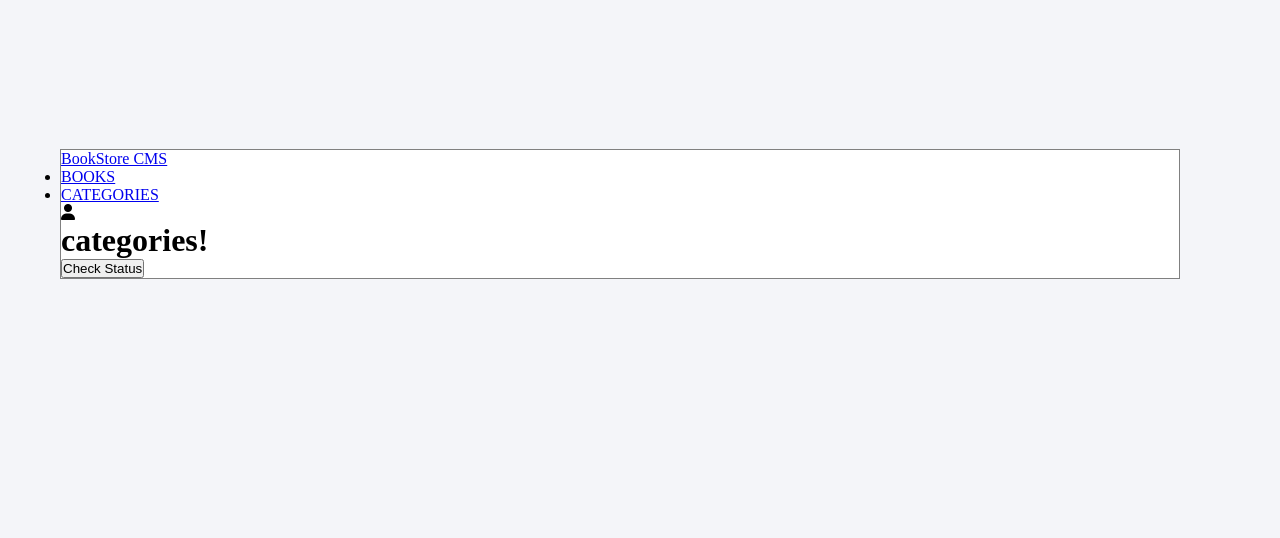
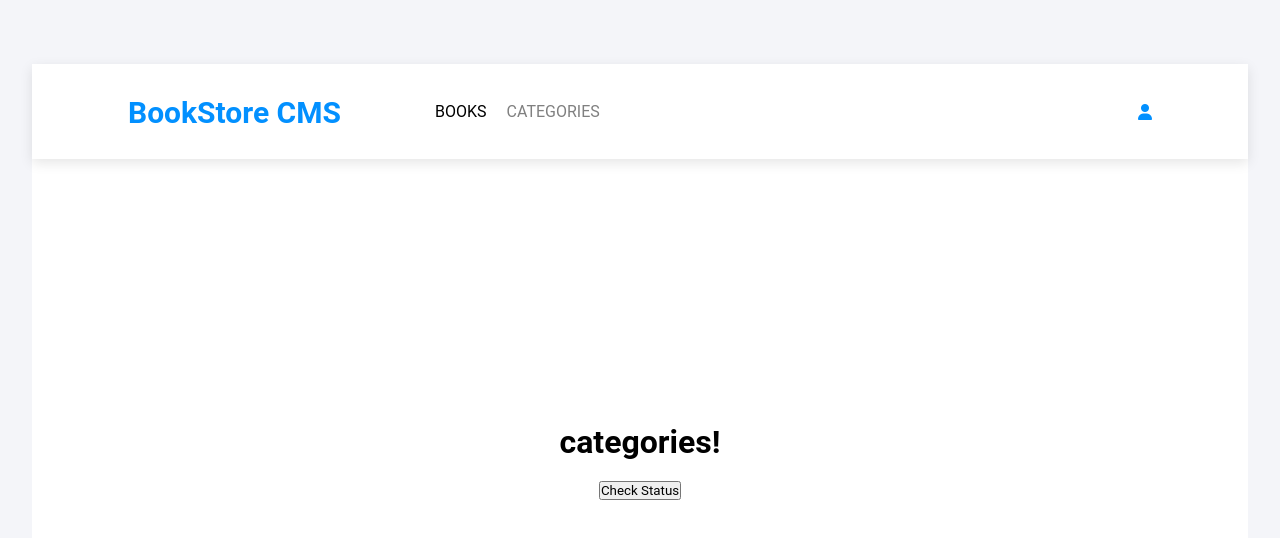
Before and after one commit to Ridwanullahi-code/bookstore-app, a React (Create React App) app: page /category in a window 1280 px wide. Shown: the top 538 px of the page. Built offline with nearby package versions, Linux system fonts and the light colour scheme.

Commit message:
complete styling

```diff
--- a/src/components/Book.js
+++ b/src/components/Book.js
@@ -17,16 +17,30 @@ function Book(props) {
   };
   return (
     <div className="book-container">
-      <div>
-        <p className='Suzanne-Collins'>{category}</p>
-        <h2>{title}</h2>
-        <p>{author}</p>
-        <Button
-          btnType="button"
-          classes="remove-btn"
-          value="remove"
-          click={handleRemove}
-        />
+      <div className="book-info">
+        <p className="category">{category}</p>
+        <h2 className="book">{title}</h2>
+        <p className="author">{author}</p>
+        <div className="button-container">
+          <Button
+            btnType="button"
+            classes="comment-btn btn"
+            value="comment"
+            click={null}
+          />
+          <Button
+            btnType="button"
+            classes="remove-btn btn"
+            value="remove"
+            click={handleRemove}
+          />
+          <Button
+            btnType="button"
+            classes="edit-btn btn"
+            value="Edit"
+            click={null}
+          />
+        </div>
       </div>
     </div>
   );
--- a/src/components/CreateBook.js
+++ b/src/components/CreateBook.js
@@ -26,22 +26,25 @@ function CreateBook() {
   };
 
   return (
-    <form onSubmit={handler}>
+    <form onSubmit={handler} className="add-section">
+      <h2 className="add-label">ADD NEW BOOK</h2>
+      <div className="form-input">
         <Input
-        classes="book"
+          classes="book input"
           name="title"
           holder="Enter Book Title"
           required
           change={onChange}
         />
         <Input
-        classes="book"
+          classes="author input"
           name="author"
           holder="Enter Author Name"
           required
           change={onChange}
         />
-      <input className="add-book" type="submit" value="Add Book" />
+        <input className="add-btn" type="submit" value="Add Book" />
+      </div>
     </form>
   );
 }
--- a/src/css/index.css
+++ b/src/css/index.css
@@ -1,108 +1,221 @@
-*{
+@import url("https://fonts.googleapis.com/css2?family=Montserrat:ital,wght@0,100;0,200;0,300;0,400;0,500;1,100;1,200;1,300;1,400&family=Roboto+Slab:wght@100;200;300;400&display=swap");
+
+* {
   padding: 0;
   margin: 0;
   box-sizing: border-box;
-}
-body{
-    width:100%;
-    height:100%;
-    background-color: #f4f5f9;
-    padding: 9.313em 3.75em 6.25em;
-
-}
-.App {
-    width: 70rem;
-    background-color:white;
-    border: 1px solid grey;
-}
-/* .nav-container{
-    padding: 9.313rem 3.75rem 7.688rem 6.25rem;
-} */
-/* .panel-bg {
-    width: 87.5rem;
-    height: 5.938rem;
-    margin: 0 0 2.375rem;
-    padding: 1.438rem 6.188rem 1.688rem 6.25rem;
-    background-color: #fff;
-}
-.Lesson-Panel {
-    width: 75rem;
-    height: 10.625rem;
-    margin: 0.938rem 0.063rem 2.5rem 0;
-    padding: 2rem 9.188rem 1.625rem 1.688rem;
-    border-radius: 4px;
-    border: solid 1px #e8e8e8;
-    background-color: #fff;
+  text-decoration: none;
+  list-style: none;
+  font-family:
+    "Roboto",
+    Arial,
+    Helvetica,
+    sans-serif;
 }
 
-.Suzanne-Collins {
-    width: 6.688rem;
-    height: 1.188rem;
-    margin: 0.25rem 0 0;
-    font-family: RobotoSlab;
-    font-size: 0.875rem;
-    font-weight: 300;
+body {
+  width: 100%;
+  height: 100%;
+  background-color: #f4f5f9;
+
+  /* padding: 9.313em 3.75em 6.25em;  */
+}
+
+.App {
+  width: 95vw;
+  height: 100vh;
+  background-color: white;
+  margin: 4em auto;
+  display: flex;
+  flex-direction: column;
+  gap: 40px;
+}
+
+.nav-container {
+  display: flex;
+  max-width: 95vw;
+  padding: 20px 6em;
+  justify-content: space-between;
+  align-items: center;
+  height: 5.938rem;
+  background-color: #fff;
+  box-shadow: rgba(0, 0, 0, 0.1) 0 4px 12px;
+}
+
+.nav-items {
+  display: flex;
+  align-items: center;
+  gap: 20px;
+}
+
+.navbar {
+  display: flex;
+  gap: 20px;
+}
+
+.user {
+  color: rgb(2, 144, 255);
+  cursor: pointer;
+}
+
+.web-logo {
+  width: 15rem;
+  height: 2.313rem;
+  margin: 0.375rem 2.938rem 0.125rem 0;
+  font-size: 1.875rem;
+  font-weight: bold;
   font-stretch: normal;
   font-style: normal;
   line-height: normal;
   letter-spacing: normal;
-    color: #4386bf;
+  color: rgb(2, 144, 255);
 }
-.Current-Chapter {
-    width: 7.875rem;
-    height: 1.125rem;
-    margin: 0.063rem 3.625rem 0 3.688rem;
-    opacity: 0.5;
-    font-family: RobotoSlab;
-    font-size: 0.813rem;
-    font-weight: 300;
-    font-stretch: normal;
-    font-style: normal;
-    line-height: normal;
-    letter-spacing: normal;
-    color: var(--black-two);
+
+.nav-link {
+  color: grey;
 }
-.shadow {
-    width: 85.063rem;
-    height: 63.313rem;
-    margin: 9.313rem 0 0 4.938rem;
-    padding: 10.563rem 8.688rem 20.625rem 1.313rem;
-    opacity: 0.2;
-    border-radius: 4px;
-    -webkit-filter: blur(50px);
-    filter: blur(50px);
-    background-color: #000;
+
+.nav-link.active {
+  color: black;
 }
-.chapter-no{
-    width: 5.625rem;
-    height: 1.313rem;
-    margin: 0.438rem 5.875rem 0.25rem 3.688rem;
-    font-family: RobotoSlab;
-    font-size: 1rem;
-    font-weight: 300;
-    font-stretch: normal;
-    font-style: normal;
-    line-height: normal;
-    letter-spacing: -0.4px;
-    color: var(--black-two);
+
+.nav-link:hover {
+  color: rgb(2, 144, 255);
 }
-.add-book {
-    width: 11.5rem;
-    height: 2.063rem;
-    margin: 0.75rem 0 0.563rem 3.688rem;
-    padding: 0.438rem 1.188rem 0.5rem 1.375rem;
-    border-radius: 3px;
-    background-color: var(--azure);
+
+.nav-link:active {
+  color: rgb(3, 31, 51);
 }
-.Title {
-    width: 4.75rem;
-    height: 1.188rem;
-    font-family: Montserrat;
-    font-size: 1rem;
-    font-weight: normal;
-    font-stretch: normal;
-    font-style: normal;
-    line-height: normal;
-    letter-spacing: -0.15px;
-    color: var(--very-light-pink);
-} */
+
+.Bookstore-CMS {
+  background-color: white;
+  height: 85vh;
+  width: 95vw;
+  display: flex;
+  gap: 20px;
+  flex-direction: column;
+  justify-content: space-between;
+}
+
+.inner-container {
+  width: 80vw;
+  display: flex;
+  margin: auto;
+  padding: 20px 100px 20px 15px;
+  align-items: center;
+  justify-content: space-between;
+  box-shadow: rgba(0, 0, 0, 0.1) 0 4px 12px;
+}
+
+.book-info {
+  display: flex;
+  justify-content: center;
+  flex-direction: column;
+  gap: 10px;
+}
+
+.author {
+  color: rgb(136, 173, 205);
+}
+
+.button-container {
+  display: flex;
+  gap: 20px;
+}
+
+.btn {
+  background-color: transparent;
+  color: rgb(136, 173, 205);
+  border: none;
+}
+
+.Oval-2 {
+  width: 4rem;
+  height: 4rem;
+  border-style: solid;
+  border-width: 6px;
+  border-radius: 4rem;
+  color: #307bbe;
+  border: solid 5px #307bbe;
+}
+
+.percentage-status {
+  display: flex;
+  align-items: center;
+  gap: 20px;
+}
+
+.percentage {
+  font-size: 37px;
+  font-weight: lighter;
+  color: #000;
+}
+
+.status {
+  color: rgb(148, 147, 148);
+}
+
+.current-chapter {
+  display: flex;
+  flex-direction: column;
+  gap: 20px;
+  justify-content: center;
+}
+
+.add-section {
+  width: 80vw;
+  margin: 30px auto;
+}
+
+.form-input {
+  display: flex;
+  gap: 20px;
+}
+
+.add-label {
+  color: rgb(148, 147, 148);
+  font-size: 17px;
+  margin-bottom: 10px;
+}
+
+.input {
+  width: 660px;
+  padding: 0.5em 2em;
+}
+
+.add-btn {
+  background-color: rgb(2, 144, 255);
+  width: 300px;
+  color: white;
+  border: 1px solid rgb(2, 144, 255);
+}
+
+.add-btn:hover {
+  opacity: 0.8;
+}
+
+.add-btn:active {
+  background-color: rgb(2, 40, 68);
+}
+
+.update-btn {
+  background-color: rgb(2, 144, 255);
+  padding: 8px;
+  color: white;
+  border: 1px solid rgb(2, 144, 255);
+}
+
+.chapter-title {
+  color: rgb(148, 147, 148);
+  font-weight: lighter;
+  font-size: 14px;
+}
+
+.category {
+  display: flex;
+  flex-direction: column;
+  align-items: center;
+  justify-content: center;
+  gap: 10px;
+  margin: auto;
+}
--- a/src/pages/Books.js
+++ b/src/pages/Books.js
@@ -7,21 +7,18 @@ import { getBooks } from '../redux/features/bookSlicer';
 function Books() {
   const dispatch = useDispatch();
 
-  const { books, loading } = useSelector((state) => state.books);
+  const { books } = useSelector((state) => state.books);
 
   useEffect(() => {
     dispatch(getBooks());
   }, []);
 
-  if (loading) {
-    return <p>Loading...</p>;
-  }
-
   return (
     <body>
       <div className="Bookstore-CMS">
+        {books.map((book) => (
+          <div className="inner-container" key={book.itemId}>
             <div className="books-container">
-          {books.map((book) => (
               <Book
                 category={book.category}
                 Id={book.itemId}
@@ -29,24 +26,29 @@ function Books() {
                 title={book.title}
                 author={book.author}
               />
-          ))}
             </div>
             <div className="progress-container">
               <div className="circle">
-            <div className="shadow"></div>
+                <div className="percentage-status">
+                  <div className="Oval-2" />
+                  <div>
                     <p className="percentage">64%</p>
                     <p className="status">Completed</p>
+                  </div>
+                </div>
               </div>
             </div>
             <div className="current-chapter">
               <h4 className="chapter-title">CURRENT CHAPTER</h4>
               <p className="chapter-no">Chapter 17</p>
               <div className="progress">
-            <button type="button" className="Current-Chapter">
+                <button type="button" className="update-btn">
                   UPDATE PROGRESS
                 </button>
               </div>
             </div>
+          </div>
+        ))}
         <div>
           <CreateBook />
         </div>
--- a/src/pages/Category.js
+++ b/src/pages/Category.js
@@ -12,7 +12,7 @@ function Category() {
   };
 
   return (
-    <div>
+    <div className="category">
       <h1>categories!</h1>
       <h2>{selectedCategories.categories[0]}</h2>
       <Button btnType="button" value="Check Status" click={handleClick} />
```
Also changed, not shown: 1 other file (tests, documents, lock files or other folders). Lines whose indentation alone changed are shown as unchanged.
